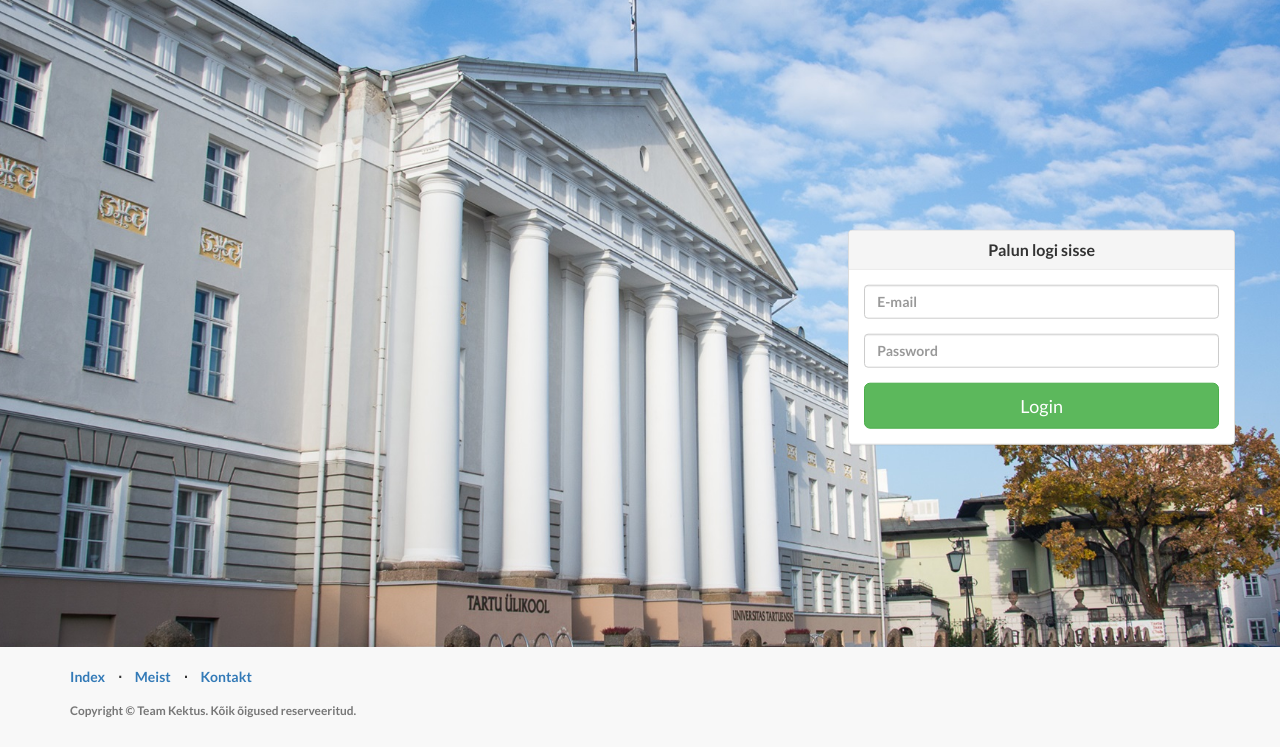
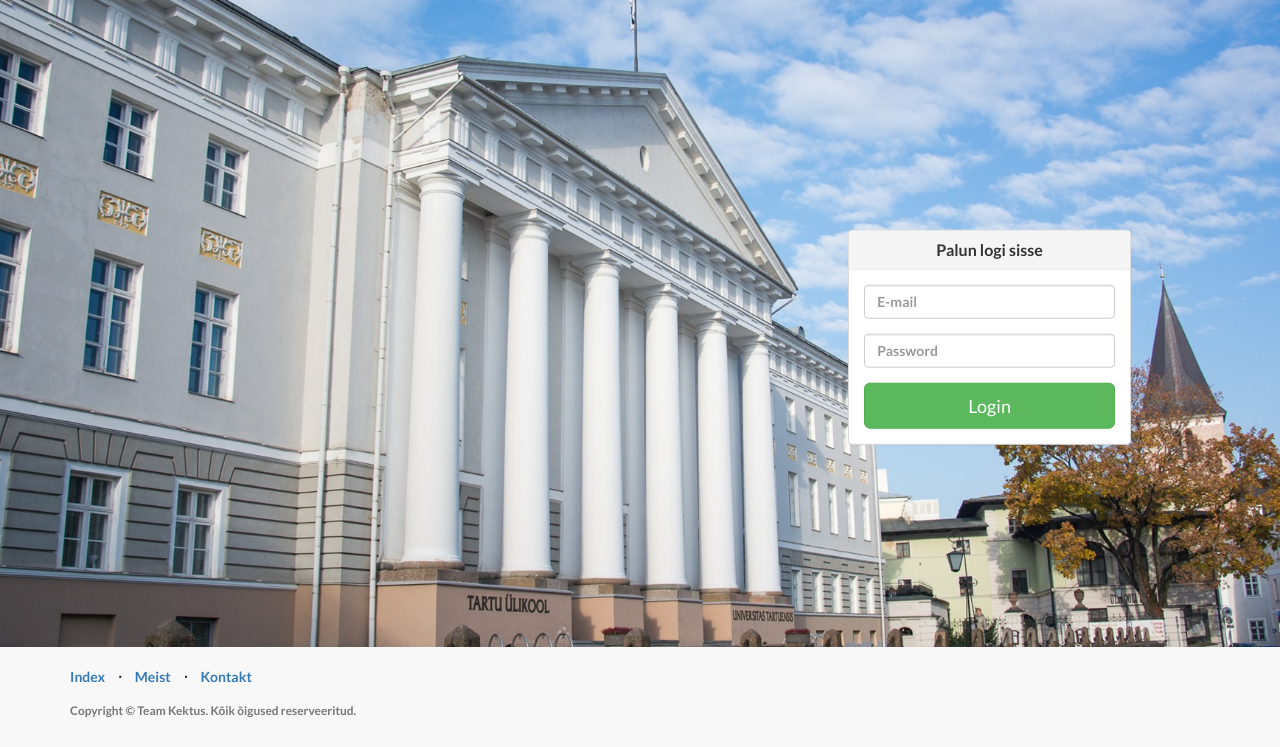
Before and after one commit to team-kektus/frontend, a website: page app/index.html in a window 1280 px wide. Shown: the part 53-800 px from the top of the page. Drawn offline with nearby package versions, Linux system fonts and the light colour scheme; files that its build step writes are made by us from their sources.

Commit message:
Login box now looks better on large 21:9 screen.

```diff
--- a/app/index.html
+++ b/app/index.html
@@ -70,7 +70,7 @@
   <div class="intro-header">
     <!--Login -->
     <div class="row col-lg-12 login">
-      <div class="col-md-4 col-md-offset-8">
+      <div class="col-md-4 col-lg-3 col-md-offset-8">
         <div class="panel panel-default">
           <div class="panel-heading">
             <h3 class="panel-title">Palun logi sisse</h3>
```
